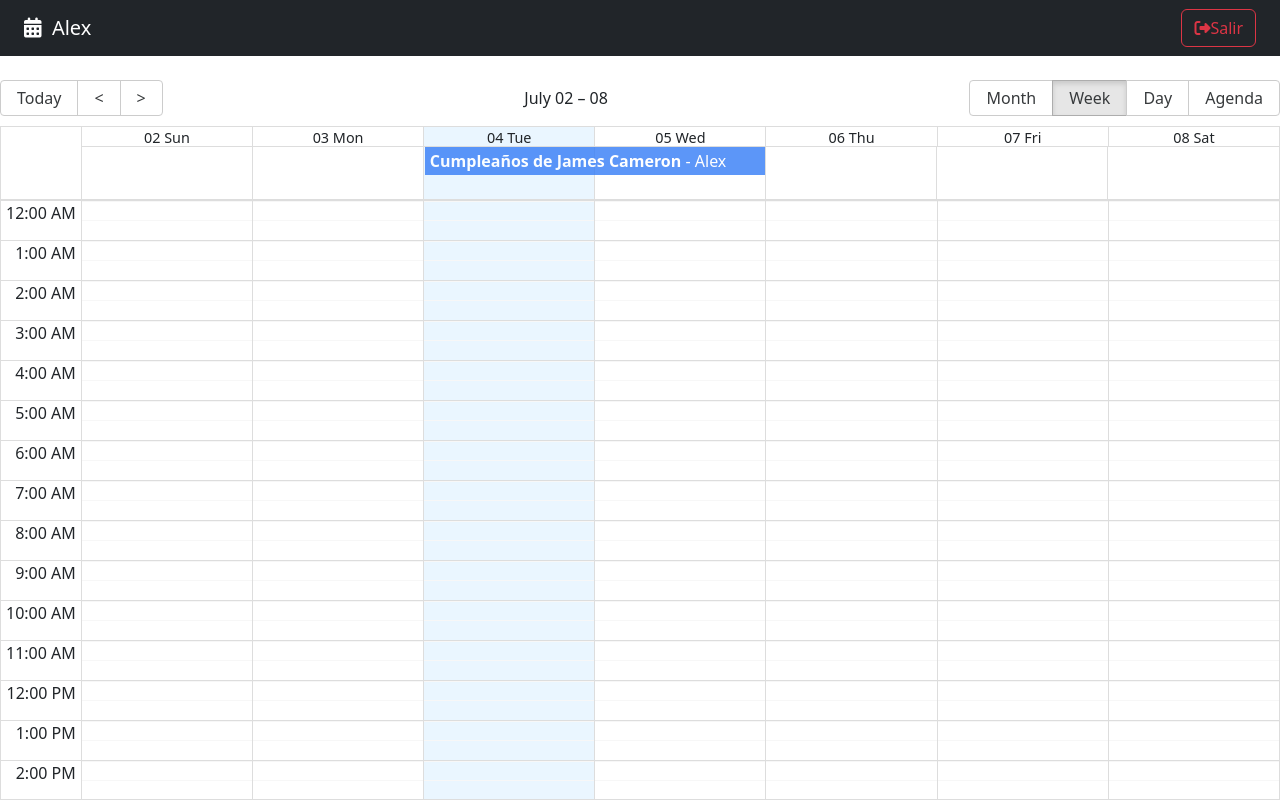
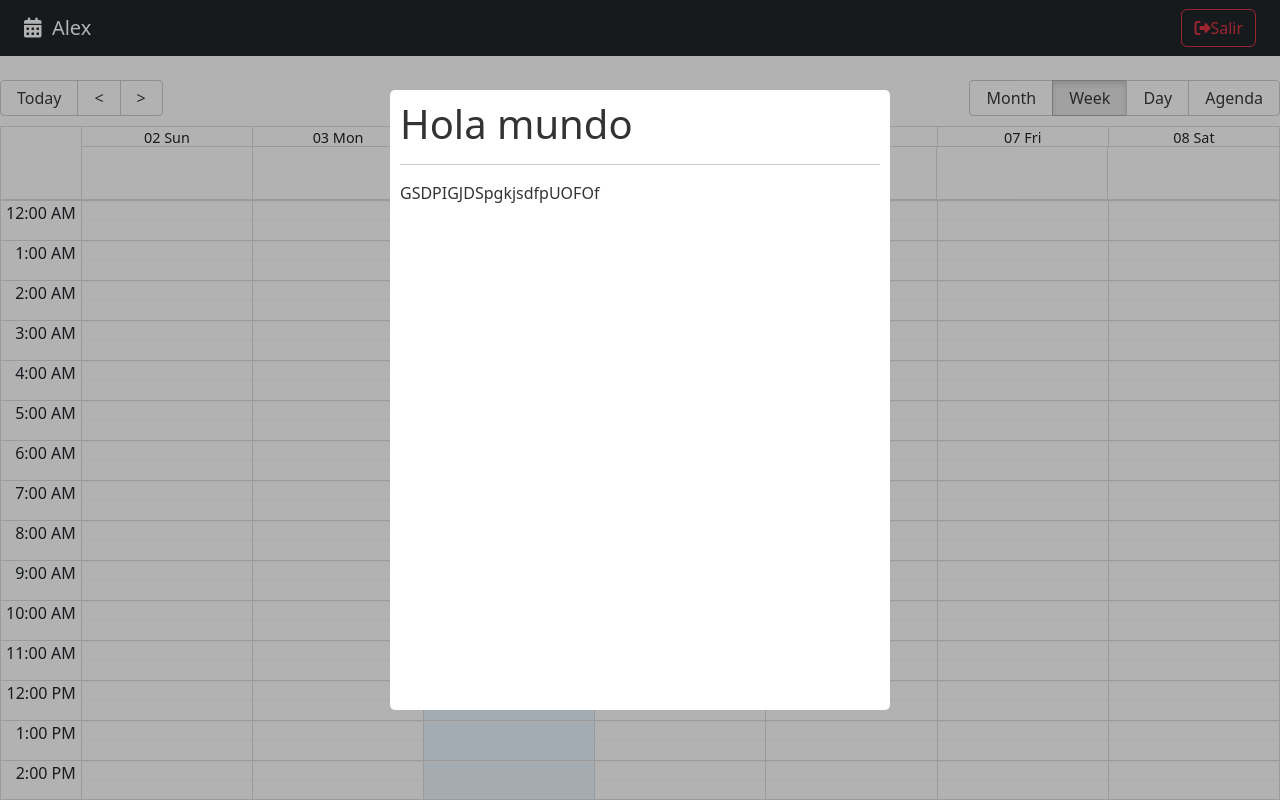
Before and after one commit to Alexis-Alara/Calendar-App, a React (Vite) app: page / in a window 1280 px wide. Built offline with nearby package versions, Linux system fonts and the light colour scheme.

Commit message:
component CalendarModal

```diff
--- a/package.json
+++ b/package.json
@@ -16,6 +16,7 @@
     "react": "^18.2.0",
     "react-big-calendar": "^1.8.1",
     "react-dom": "^18.2.0",
+    "react-modal": "^3.16.1",
     "react-router-dom": "^6.14.1",
     "sort-by": "^1.2.0"
   },
--- /dev/null
+++ b/src/calendar/components/CalendarModal.jsx
@@ -0,0 +1,39 @@
+import { useState } from "react";
+import Modal from "react-modal"
+
+const customStyles = {
+    content: {
+      top: '50%',
+      left: '50%',
+      right: 'auto',
+      bottom: 'auto',
+      marginRight: '-50%',
+      transform: 'translate(-50%, -50%)',
+    },
+};
+
+Modal.setAppElement('#root');
+
+export const CalendarModal = () => {
+
+  const [isOpen, setIsOpen] = useState(true)
+
+  const onCloseModal = () => {
+    setIsOpen( false )
+  }
+
+  return (
+    <Modal
+        isOpen={ isOpen }
+        onRequestClose={ onCloseModal }
+        style={customStyles}
+        className="modal"
+        overlayClassName="modal-background"
+        closeTimeoutMS={ 200 }
+    >
+        <h1>Hola mundo</h1>
+        <hr/>
+        <p>GSDPIGJDSpgkjsdfpUOFOf</p>
+    </Modal>
+  )
+}
--- a/src/calendar/index.js
+++ b/src/calendar/index.js
@@ -1,3 +1,5 @@
+export * from './components/CalendarEvent'
+export * from './components/CalendarModal'
+export * from './components/Navbar'
+
 export * from './pages/CalendarPage'
-export * from './components/Navbar'
-export * from './components/CalendarEvent'
--- a/src/calendar/pages/CalendarPage.jsx
+++ b/src/calendar/pages/CalendarPage.jsx
@@ -1,10 +1,11 @@
+import { useState } from 'react'
+
 import { Calendar } from 'react-big-calendar'
 import 'react-big-calendar/lib/css/react-big-calendar.css'
 
 import { addHours } from 'date-fns/esm'
-import { Navbar, CalendarEvent } from "../"
+import { Navbar, CalendarEvent, CalendarModal } from "../"
 import { localizer, getMessages } from '../../helpers'
-import { useState } from 'react'
 
 const events = [{
   title: 'Cumpleaños de James Cameron',
@@ -70,6 +71,8 @@
         onView={ onViewChanged }
       />
 
+      <CalendarModal />
+
     </>
   )
 }
--- a/src/styles.css
+++ b/src/styles.css
@@ -0,0 +1,40 @@
+/* Modal */
+.ReactModalPortal > div{
+    opacity: 0;
+}
+
+.ReactModalPortal .ReactModal__Overlay {
+    align-items: center;
+    display: flex;
+    justify-content: center;
+    transition: opacity .2s ease-in-out;
+    z-index: 999;
+}
+
+.modal-background {
+    background-color: rgba(0, 0, 0, 0.3);
+    bottom: 0;
+    left: 0;
+    right: 0;
+    top: 0;
+    position: fixed;
+}
+
+.ReactModalPortal .ReactModal__Overlay--after-open {
+    opacity: 1;
+}
+
+.ReactModalPortal .ReactModal__Overlay--before-close {
+    opacity: 0;
+}
+
+.modal {
+    background: white;
+    border-radius: 5px;
+    color: rgb(51, 51, 51);
+    display: inline;
+    max-height: 620px;
+    max-width: 500px;
+    outline: none;
+    padding: 10px;
+}
```
Also changed, not shown: 1 other file (tests, documents, lock files or other folders).
